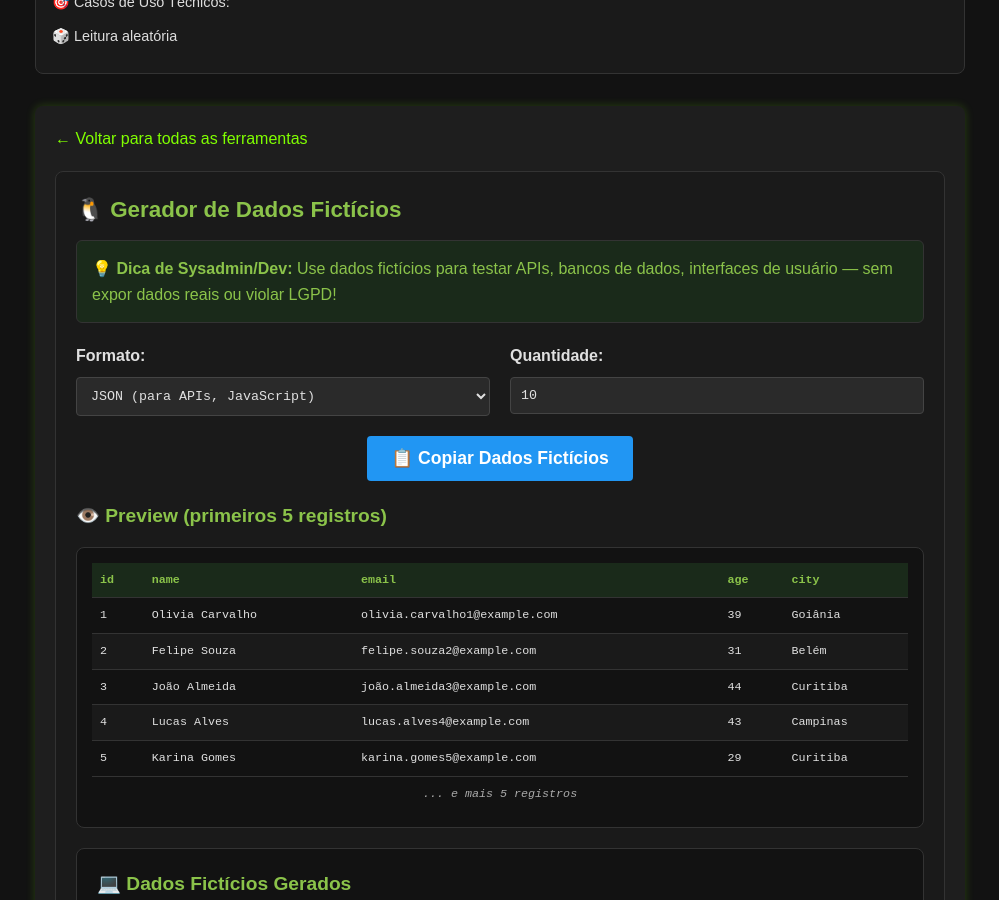
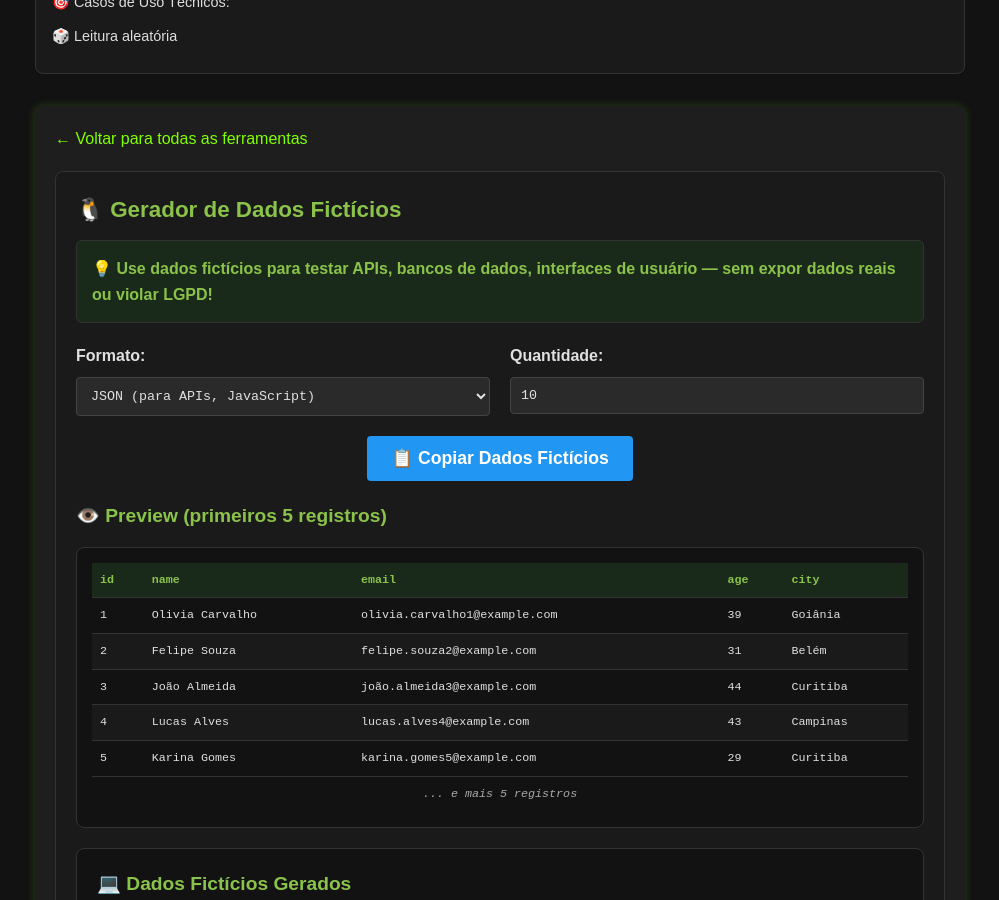
Before and after one commit to Piolinux/piolinux-site, a Jekyll site: the page built from _pages/_tools/gerador-de-dados-de-teste-online-json-e-csv.html, in a window 1280 px wide and 900 px high, scrolled down 358 px. Shown: the whole window, without its empty margins (140-1139 px from the left). Built offline with Jekyll 4.4.1, drawn with Linux system fonts in a browser that asks for light colours.

Commit message:
Update gerador-de-dados-de-teste-online-json-e-csv.html

```diff
--- a/_pages/_tools/gerador-de-dados-de-teste-online-json-e-csv.html
+++ b/_pages/_tools/gerador-de-dados-de-teste-online-json-e-csv.html
@@ -18,7 +18,7 @@ tags: [dados, teste, json, csv, api, banco-de-dados, qa, dev, data]
   <h2 class="tool-title" style="color: #8bc34a; margin-top: 0; font-size: 1.4em;">🐧 Gerador de Dados Fictícios</h2>
 
   <div style="background: #1a2a1a; color: #8bc34a; padding: 15px; border-radius: 6px; margin-bottom: 20px; border: 1px solid #333;">
-    <strong>💡 Dica de Sysadmin/Dev:</strong> Use dados fictícios para testar APIs, bancos de dados, interfaces de usuário — sem expor dados reais ou violar LGPD!
+    <strong>💡 Use dados fictícios para testar APIs, bancos de dados, interfaces de usuário — sem expor dados reais ou violar LGPD!</strong>
   </div>
 
   <div style="margin-bottom: 20px; display: grid; grid-template-columns: 1fr 1fr; gap: 20px;">
```
